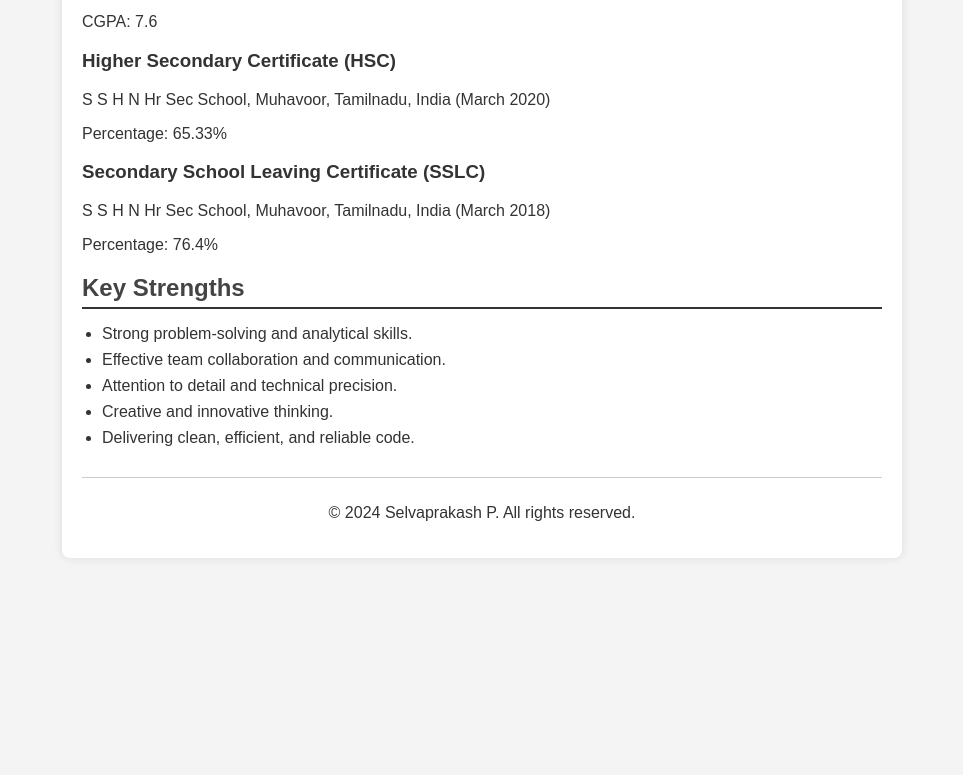
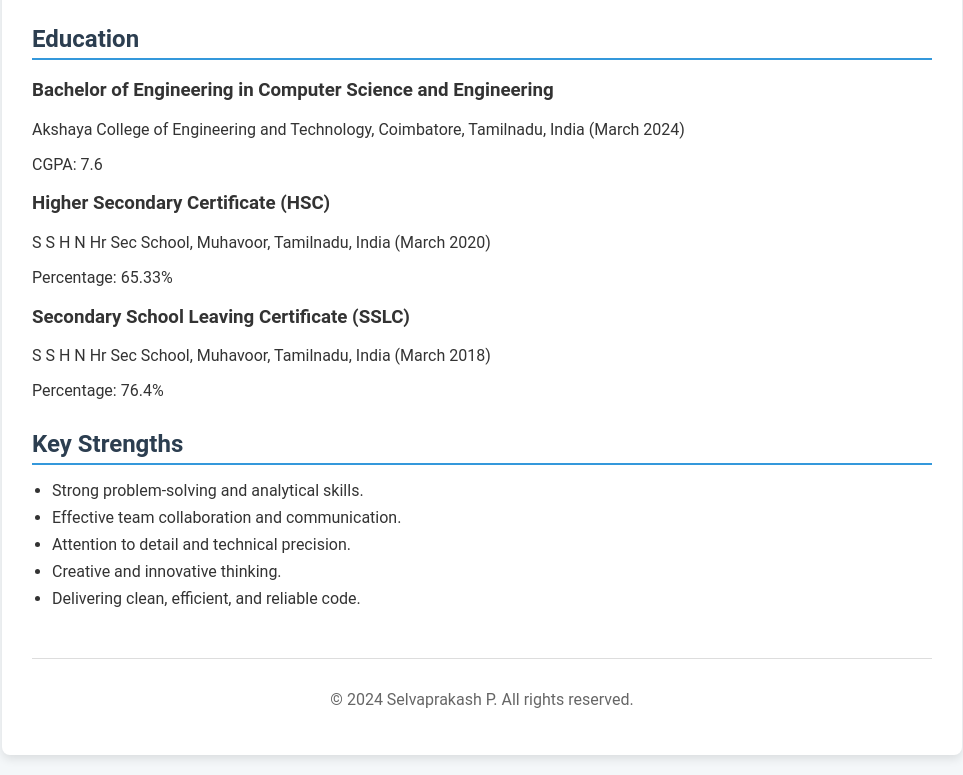
Before and after one commit to Selvasaha/resume, a plain HTML site: page index.html in a window 1280 px wide. Shown: the part 1439-2214 px from the top of the page, without its empty margins (158-1121 px from the left). Before the commit the page ends 2017 px from the top, so only its background shows below. Drawn offline with Linux system fonts and the light colour scheme; a script that the page names is missing.

Commit message:
Update styles.css

```diff
--- a/styles.css
+++ b/styles.css
@@ -1,49 +1,61 @@
 body {
-    font-family: Arial, sans-serif;
-    background-color: #f4f4f4;
+    font-family: 'Roboto', sans-serif; /* Changed font */
+    background-color: #f4f7f9; /* Subtle light background for readability */
     color: #333;
     margin: 0;
     padding: 20px;
 }
 
 .container {
-    max-width: 800px;
+    max-width: 900px; /* Wider container for better use of space */
     margin: 0 auto;
-    background-color: #fff;
-    padding: 20px;
-    box-shadow: 0px 0px 10px rgba(0, 0, 0, 0.1);
+    background-color: #ffffff;
+    padding: 30px;
+    box-shadow: 0 4px 10px rgba(0, 0, 0, 0.1); /* Slightly stronger shadow */
     border-radius: 8px;
 }
 
 header {
     text-align: center;
     margin-bottom: 30px;
+    border-bottom: 2px solid #3498db; /* Add a light blue border for header separation */
+    padding-bottom: 15px;
 }
 
 h1 {
-    font-size: 2.5em;
-    margin-bottom: 10px;
+    font-size: 3em;
+    color: #2c3e50; /* Darker text for name */
 }
 
 .subtitle {
-    font-size: 1.2em;
-    color: #666;
-    margin-bottom: 10px;
+    font-size: 1.5em;
+    color: #3498db; /* Blue color for profession */
+    margin-bottom: 15px;
 }
 
 .contact-info p {
     margin: 5px 0;
+    font-size: 1.1em;
+}
+
+a {
+    color: #3498db;
+    text-decoration: none;
+}
+
+a:hover {
+    text-decoration: underline;
 }
 
 section {
-    margin-bottom: 20px;
+    margin-bottom: 30px;
 }
 
 h2 {
-    border-bottom: 2px solid #333;
+    border-bottom: 2px solid #3498db;
     padding-bottom: 5px;
     margin-bottom: 15px;
-    color: #444;
+    color: #2c3e50;
 }
 
 ul {
@@ -55,22 +67,14 @@ ul li {
     margin-bottom: 8px;
 }
 
-.projects, .experience, .education {
-    margin-bottom: 20px;
+footer {
+    text-align: center;
+    margin-top: 50px;
+    padding-top: 15px;
+    border-top: 1px solid #ddd;
 }
 
-footer {
-    text-align: center;
-    margin-top: 30px;
-    padding-top: 10px;
-    border-top: 1px solid #ccc;
+footer p {
+    font-size: 1em;
+    color: #666;
 }
-
-a {
-    color: #3498db;
-    text-decoration: none;
-}
-
-a:hover {
-    text-decoration: underline;
-}
```
